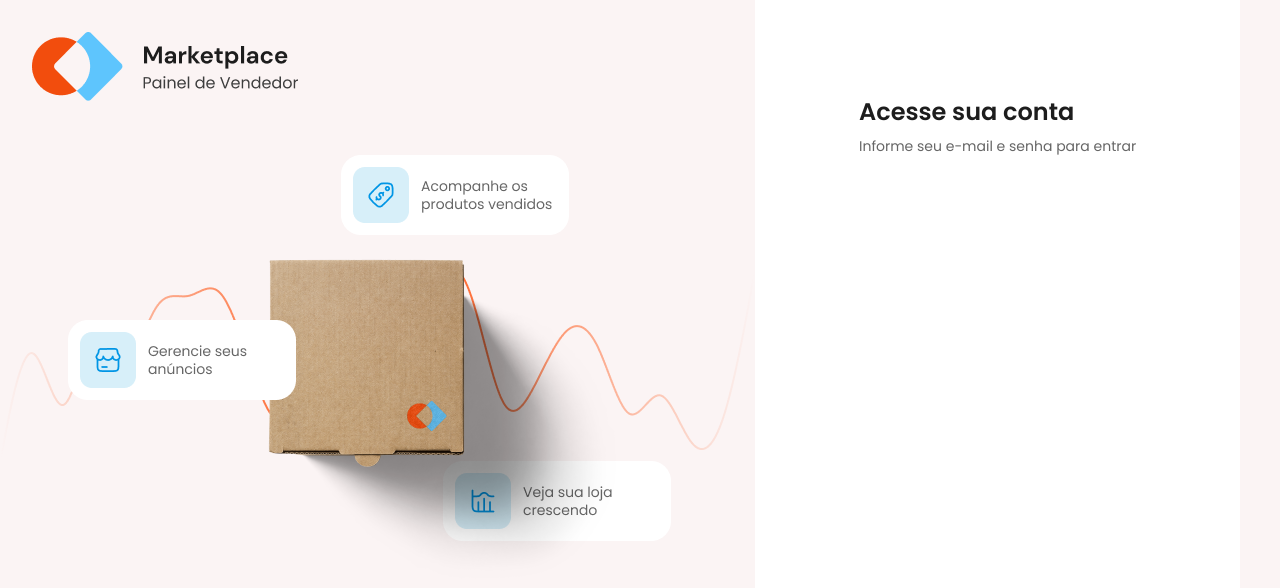
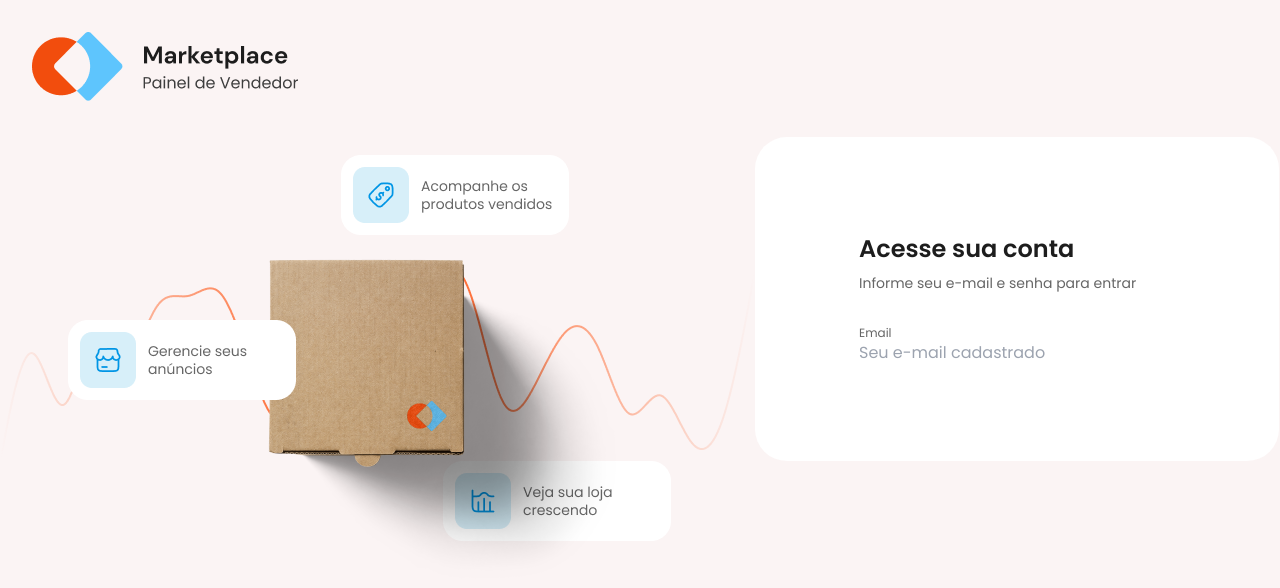
Before and after one commit to cesar7722a/Gestao-de-Marktplace, a React (Vite) app: page / in a window 1280 px wide. Shown: the top 588 px of the page. Built offline with nearby package versions, Linux system fonts and the light colour scheme.

Commit message:
chose:estilizando llabel emaol

```diff
--- a/src/pages/Login.tsx
+++ b/src/pages/Login.tsx
@@ -2,7 +2,7 @@ export function Login() {
   return (
     <div className="h-screen">
       <div className="">
-        <div className="flex">
+        <div className="flex items-center">
           <div>
             <figure className="pt-8 pl-8">
               <img src="../public/Title.png" alt="logo gestão marketplace" />
@@ -14,9 +14,9 @@ export function Login() {
               />
             </figure>
           </div>
-          <div className="p-6 max-w-2xl bg-white">
+          <div className="p-6 max-w-2xl bg-white rounded-[32px]">
             <div className="px-20 py-[72px]">
-              <div>
+              <div className="space-y-8">
                 <div className="space-y-2">
                   <h1 className="text-2xl text-[#1D1D1D] font-semibold">
                     Acesse sua conta
@@ -25,6 +25,16 @@ export function Login() {
                     Informe seu e-mail e senha para entrar
                   </h2>
                 </div>
+                <form action="">
+                  <span className="flex flex-col">
+                    <label htmlFor="" className="text-[#666666] text-xs">
+                      Email
+                    </label>
+                    <span>
+                      <input type="email" placeholder="Seu e-mail cadastrado" />
+                    </span>
+                  </span>
+                </form>
               </div>
             </div>
           </div>
```
